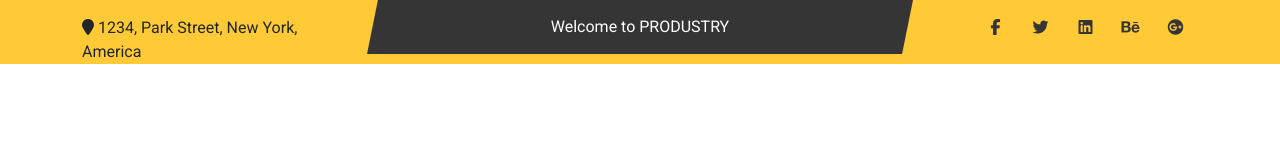
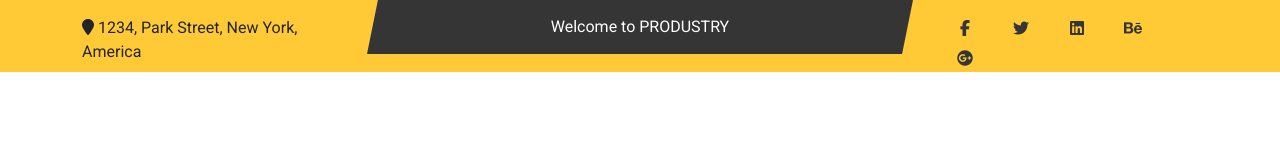
Before and after one commit to bidduthosen/produstry, a plain HTML site: page index.html in a window 1280 px wide. Drawn offline with Linux system fonts and the light colour scheme.

Commit message:
hover and afer before fontawesome icon add

```diff
--- a/css/styles.css
+++ b/css/styles.css
@@ -84,17 +84,66 @@ p{
 }
 .header_right ul{
     float: right;
+    padding-top: 12px;
 }
 .header_right ul li{
     float: left;
-    padding-top: 16px;
-    margin: 0 10px;
+    margin: 0 13px;
+    position: relative;
 }
 .header_right ul li a{
-    height: 25px;
-    width: 25px;
+    height: 30px;
+    width: 30px;
     text-align: center;
     display: block;
-
+    position: relative;
 
 }
+.header_right ul li a i{
+    display: flex;
+    justify-content: center;
+    align-items: center;
+    padding-top: 8px;
+    position: relative;
+
+}
+.header_right ul li:after,
+.header_right ul li:before,
+.header_right ul li a:after,
+.header_right ul li a:before{
+    content: ' ';
+    position: absolute;
+    background: var(--second_color);
+    transform: scale(0);
+    transition: .5s;
+}
+.header_right ul li a:after{
+    height: calc(100% + 10px);
+    width: 1px;
+    top: -5px;
+    left: 0;
+}
+.header_right ul li a:before{
+    height: calc(100% + 10px);
+    width: 1px;
+    top: -5px;
+    right: 0;
+}
+.header_right ul li:after{
+    height: 1px;
+    width: calc(100% + 10px);
+    left: -5px;
+    bottom: 0;
+}
+.header_right ul li:before{
+    height: 1px;
+    width: calc(100% + 10px);
+    left: -5px;
+    top: 0;
+}
+.header_right ul li:hover:after,
+.header_right ul li:hover:before,
+.header_right ul li:hover a:after,
+.header_right ul li:hover a:before{
+    transform: scale(1);
+}
```
